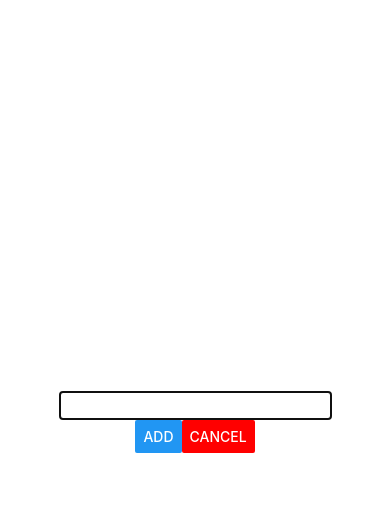
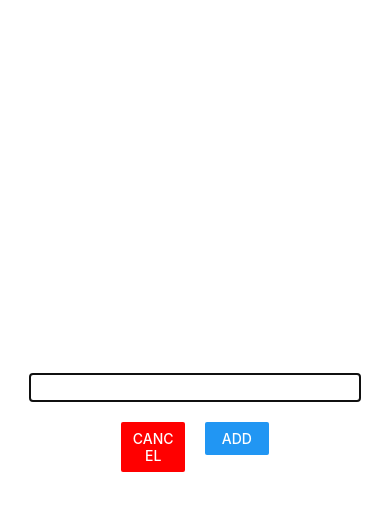
Before and after one commit to ReactNativeC/rn-complete-guide, a React Native app: screen / in a window 390 px wide. Both pictures are taken after a click on the button "ADD NEW GOAL". Shown: the top 510 px of the page. Built offline with nearby package versions, Linux system fonts and the light colour scheme.

Commit message:
Finishing th Modal Styling

```diff
--- a/App.js
+++ b/App.js
@@ -26,9 +26,14 @@ export default function App() {
 
   return (
     <SafeAreaView style={styles.screen}>
-      <Button title = 'Add New Goal' onPress = {() => setIsAddMode(true)} />
-      <Button title="Clear All" onPress={clearGoalList} />
-
+      <View style={styles.buttonContainer}>
+        <View style={styles.button}>
+          <Button title = 'Add New Goal' onPress = {() => setIsAddMode(true)} />
+        </View>
+        <View style={styles.button}>
+          <Button title="Clear All" onPress={clearGoalList} color="red"/>
+        </View>
+      </View>
       <GoalInput
         onGoal = {AddHandler}
         onCancel = {cancelHandler}
@@ -48,6 +53,7 @@ export default function App() {
           keyExtractor = {(item, index) => item.id}
         />
       </View>
+
     </SafeAreaView>
   );
 }
@@ -62,4 +68,12 @@ const styles = StyleSheet.create({
   list: {
     marginTop: 20,
   },
+  buttonContainer: {
+    flexDirection: 'row',
+    justifyContent: 'center'
+  },
+  button: {
+    marginHorizontal: 10,
+    width: '40%'
+  }
 })
--- a/components/GoalInput.js
+++ b/components/GoalInput.js
@@ -19,9 +19,14 @@ const GoalInput = (props) => {
             onChangeText = {onEnteredGoalTextChanged}
             value = {enteredGoal}
           />
-          <View style={styles.buttonsContainer}>
-            <Button title="Add" onPress={onAddPressed} />
-            <Button title="Cancel" color="red" onPress={props.onCancel} />
+          <View style={styles.buttonContainer}>
+            <View style={styles.button}>
+              <Button  title="Cancel" color="red" onPress={props.onCancel} />
+            </View>
+            <View style={styles.button}>
+              <Button title="Add" onPress={onAddPressed} />
+            </View>
+
           </View>
         </View>
       </Modal>
@@ -38,12 +43,17 @@ const styles = StyleSheet.create({
     borderWidth: 1,
     borderColor: 'gray',
     padding: 5,
-    width: '70%'
+    width: '85%',
+    marginBottom: 20,
+
   },
-  buttonsContainer: {
+  buttonContainer: {
     flexDirection: 'row',
-    justifyContent: 'center',
-    alignItems: 'center',
+    justifyContent: 'center'
+  },
+  button: {
+    marginHorizontal: 10,
+    width: '40%'
   }
 });
 
--- a/components/GoalItem.js
+++ b/components/GoalItem.js
@@ -17,7 +17,7 @@ const styles = StyleSheet.create({
     backgroundColor: 'skyblue',
     marginVertical: 2,
     justifyContent: 'center',
-    width: '75%',
+    width: '100%',
     padding: 5,
 
   }
```
